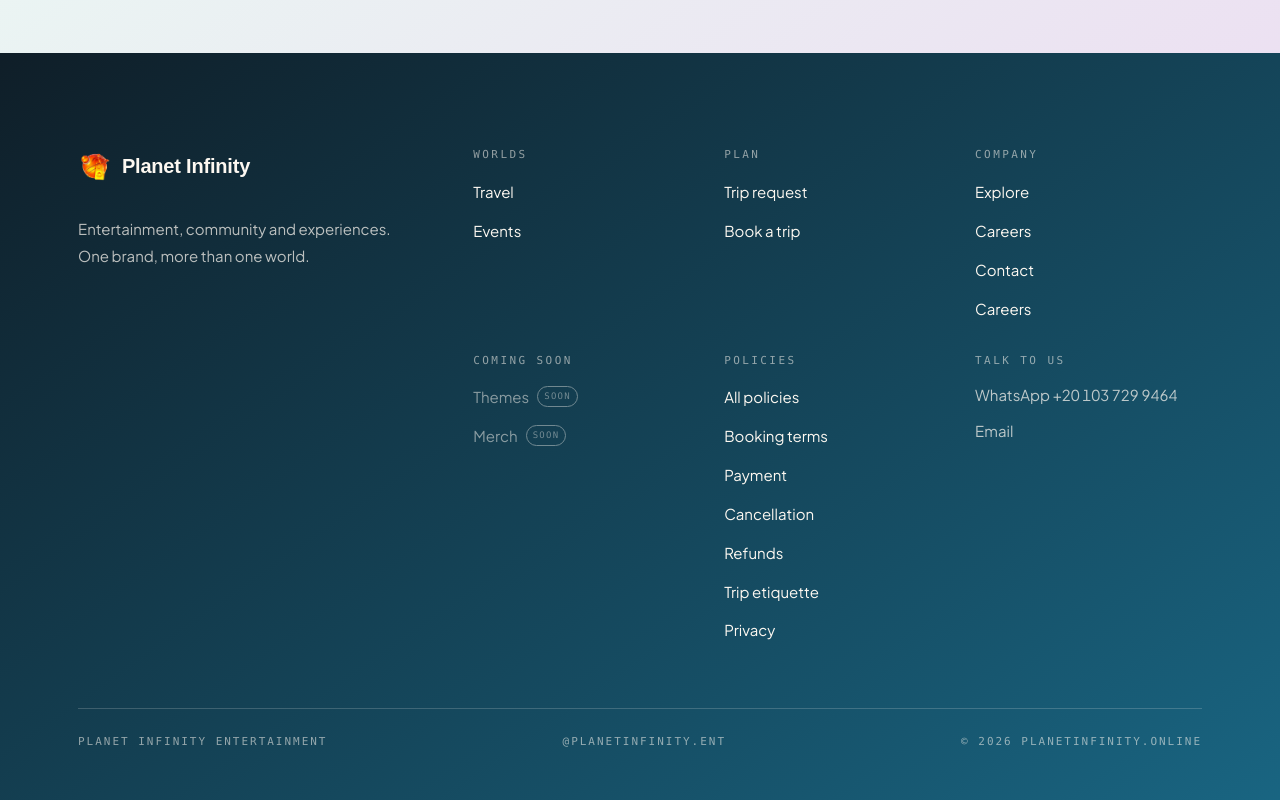
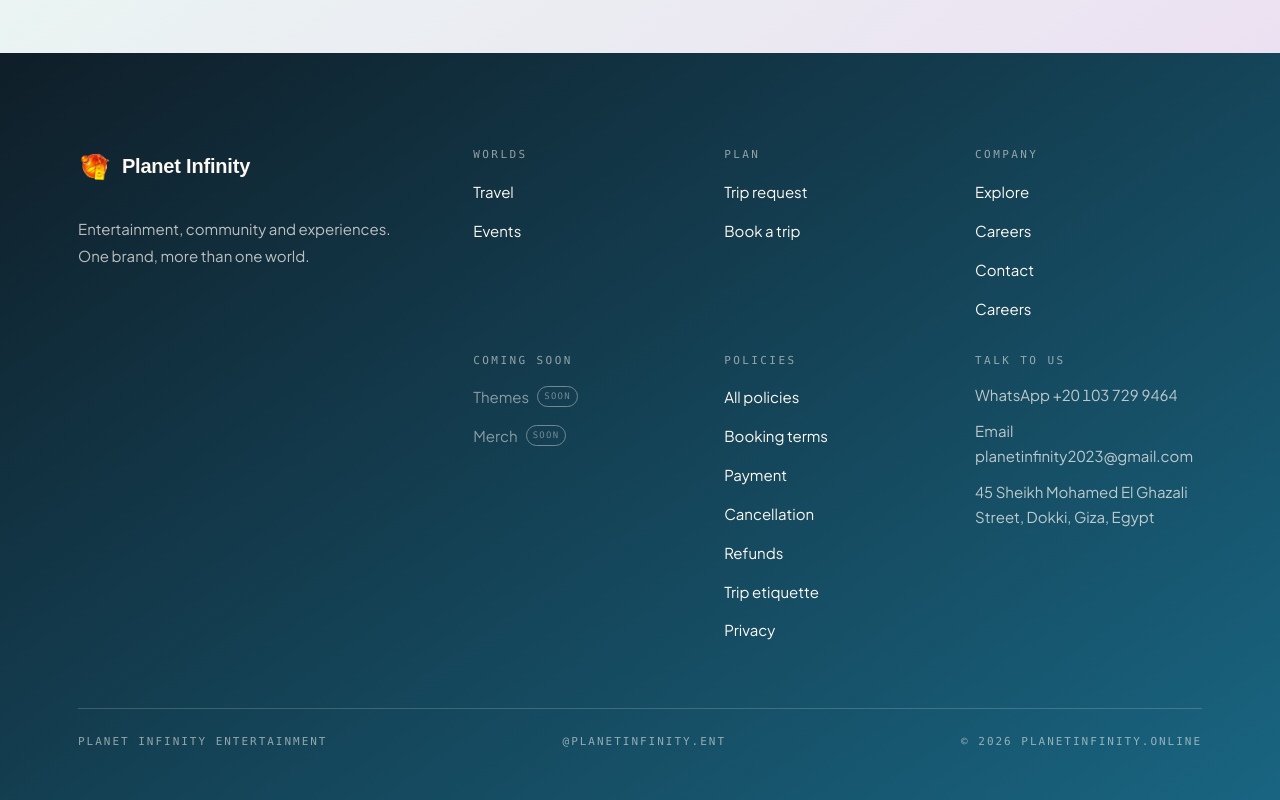
Before and after one commit to adamatwaa2/Trip-application, a Next.js app in the folder planet-infinity-web/: page / in a window 1280 px wide. Shown: the part 3349-4149 px from the top of the page. Built offline with nearby package versions, Linux system fonts and the light colour scheme; no server answers; the database is empty; a web font is replaced by a local one.

Commit message:
Add footer contact defaults

```diff
--- a/planet-infinity-web/content/site-copy.ts
+++ b/planet-infinity-web/content/site-copy.ts
@@ -47,7 +47,8 @@ export const SITE_COPY_FIELDS = [
   { key: "contact_title", label: "Contact page headline", fallback: "Talk to us", multiline: false },
   { key: "contact_lede", label: "Contact page introduction", fallback: "The person who answers is the person who will be there on the day.", multiline: true },
   { key: "contact_whatsapp", label: "Contact WhatsApp", fallback: "+20 103 729 9464", multiline: false },
-  { key: "contact_email", label: "Contact email", fallback: "", multiline: false },
+  { key: "contact_email", label: "Contact email", fallback: "planetinfinity2023@gmail.com", multiline: false },
+  { key: "contact_address", label: "Business address", fallback: "45 Sheikh Mohamed El Ghazali Street, Dokki, Giza, Egypt", multiline: true },
   { key: "contact_office_hours", label: "Office hours", fallback: "", multiline: false },
   { key: "contact_emergency", label: "Emergency contact", fallback: "", multiline: false },
 ] as const;
```
